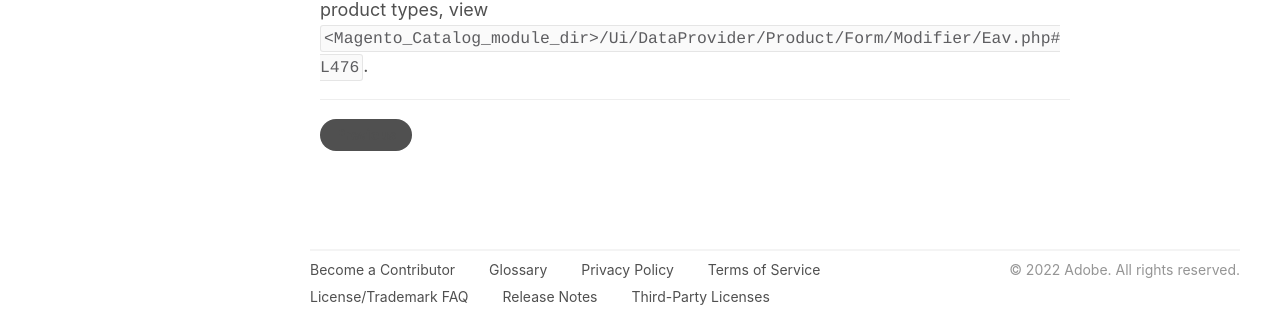
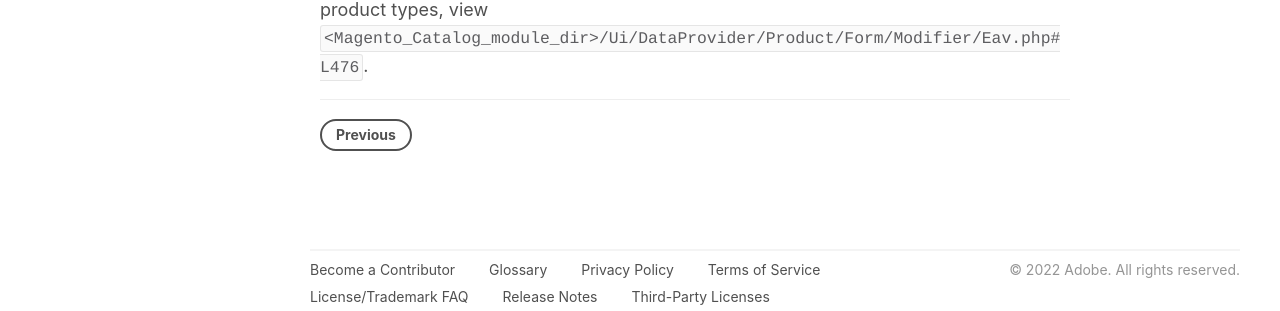
Before and after one commit to commerce-docs/devdocs-theme, a Jekyll site: the page built from example/tutorial/customize-modifier-class.md, in a window 1280 px wide. Shown: the part 2741-3052 px from the top of the page. Built offline with Jekyll 4.4.1, drawn with Linux system fonts in a browser that asks for light colours; some web fonts are replaced; comment, search, counter and statistics services are not loaded.

Commit message:
Fix the 'Previews' button in tutorials

```diff
--- a/_layouts/tutorial.html
+++ b/_layouts/tutorial.html
@@ -26,7 +26,7 @@
             {% assign next_i = index %}
             {% assign prev_i = index | minus: 2 %}
 
-            <a href="{{ site.baseurl }}{{ steps[prev_i].url }}" class="spectrum-Button spectrum-Button--sizeM spectrum-Button--fill spectrum-Button--primary">Previous</a>
+            <a href="{{ site.baseurl }}{{ steps[prev_i].url }}" class="spectrum-Button spectrum-Button--sizeM spectrum-Button--primary">Previous</a>
             {% if index != steps_size %}
             <a href="{{ site.baseurl }}{{ steps[next_i].url }}" class="spectrum-Button spectrum-Button--sizeM spectrum-Button--fill spectrum-Button--secondary">Next</a>
             {% endif %}
```
